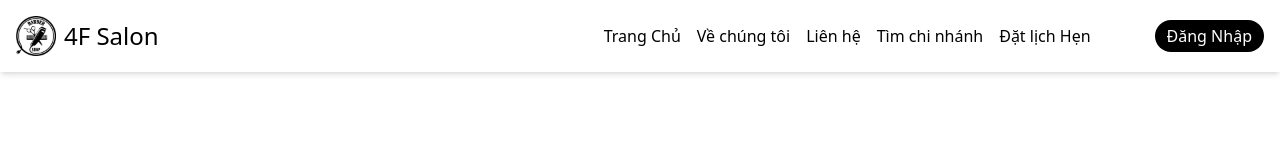
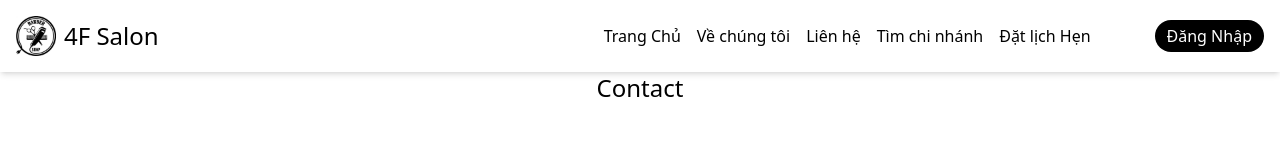
Before and after one commit to hungsinh2k4/4FSalon, a React (Vite) app in the folder Frontend/: page /contact in a window 1280 px wide. Shown: the top 162 px of the page. Built offline with nearby package versions, Linux system fonts and the light colour scheme.

Commit message:
basics contact

```diff
--- a/Frontend/src/App.tsx
+++ b/Frontend/src/App.tsx
@@ -34,15 +34,14 @@
 
 // export default App
 
-
-import React from 'react';
-import { Routes, Route } from 'react-router-dom';
-import Navbar from './components/Navbar';
-import Footer from './components/Footer';
-import Home from './pages/Home';
-import Login from './pages/Login';
-import Vechungtoi from './pages/aboutUs';
-
+import React from "react";
+import { Routes, Route } from "react-router-dom";
+import Navbar from "./components/Navbar";
+import Footer from "./components/Footer";
+import Home from "./pages/Home";
+import Login from "./pages/Login";
+import Vechungtoi from "./pages/aboutUs";
+import Contact from "./pages/contact";
 
 const App: React.FC = () => {
   return (
@@ -53,6 +52,7 @@ const App: React.FC = () => {
           <Route path="/" element={<Home />} />
           <Route path="/login" element={<Login />} />
           <Route path="/aboutUs" element={<Vechungtoi />} />
+          <Route path="contact" element={<Contact />} />
         </Routes>
       </main>
       <Footer />
--- a/Frontend/src/pages/Home.tsx
+++ b/Frontend/src/pages/Home.tsx
@@ -7,7 +7,6 @@ import Stylist1 from "/src/assets/Home Img/Stylist1.png";
 import Stylist2 from "/src/assets/Home Img/Stylist2.png";
 import Stylist3 from "/src/assets/Home Img/Stylist3.png";
 import Stylist4 from "/src/assets/Home Img/Stylist4.png";
-import Stylist5 from "/src/assets/Home Img/Stylist5.png";
 
 const Home: React.FC = () => {
   const stylistContainerRef = useRef<HTMLDivElement>(null);
@@ -26,7 +25,7 @@ const Home: React.FC = () => {
 
   return (
     <div
-      className="bg-cover bg-center min-h-screen"
+      className="bg-cover bg-top min-h-screen"
       style={{ backgroundImage: `url('/src/assets/bg.png')` }}
     >
       {/* Main Content */}
--- a/Frontend/src/pages/contact.tsx
+++ b/Frontend/src/pages/contact.tsx
@@ -0,0 +1,5 @@
+import React from "react";
+const Contact: React.FC = () => {
+  return <h1 className="text-center text-2xl "> Contact</h1>;
+};
+export default Contact;
--- a/Frontend/src/styles/Navbar.css
+++ /dev/null
@@ -1,3 +0,0 @@
-.nav-items {
-  @apply text-black ml-4 hover:text-gray-600 hover:underline hover:underline-offset-2   transition-colors duration-200;
-}
```
